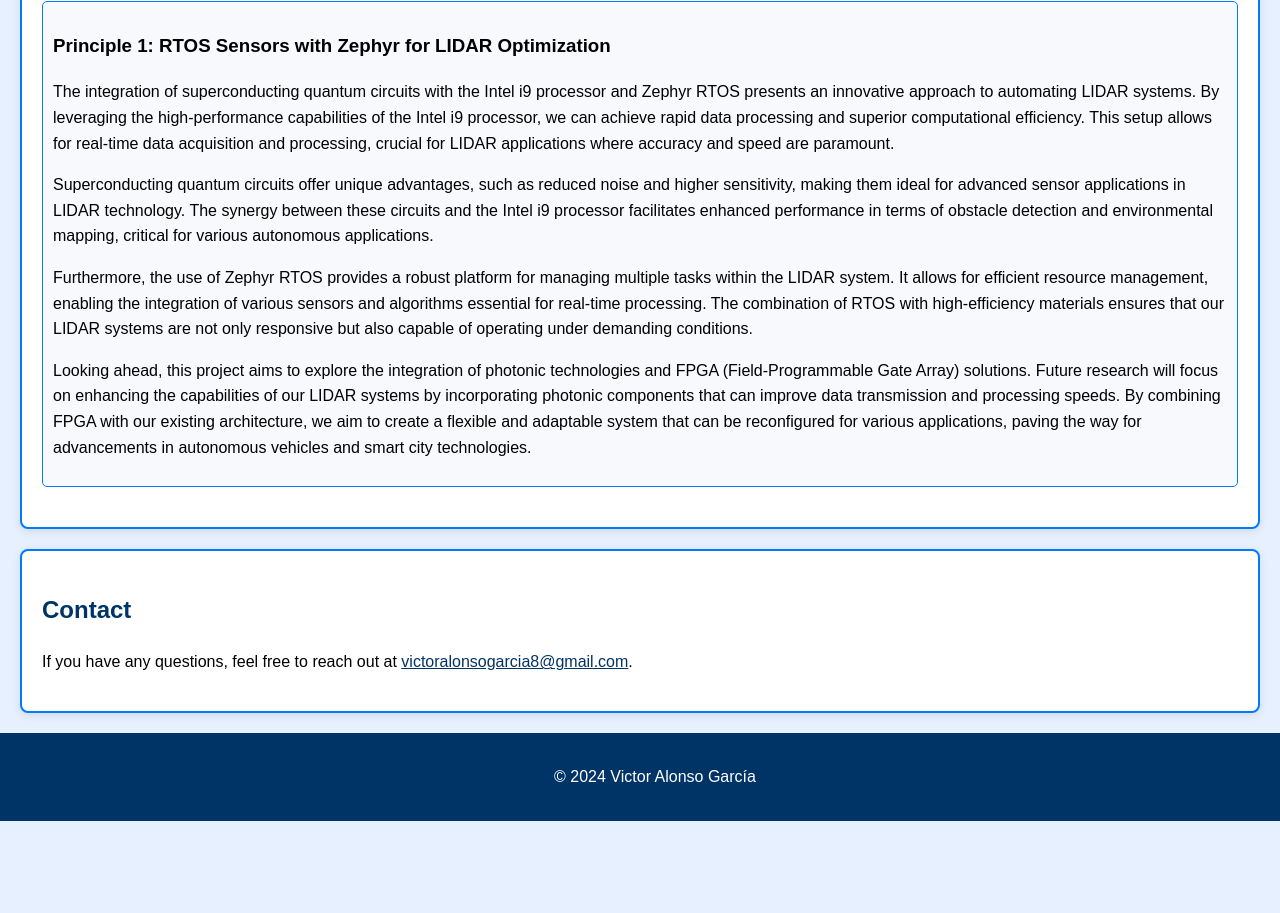
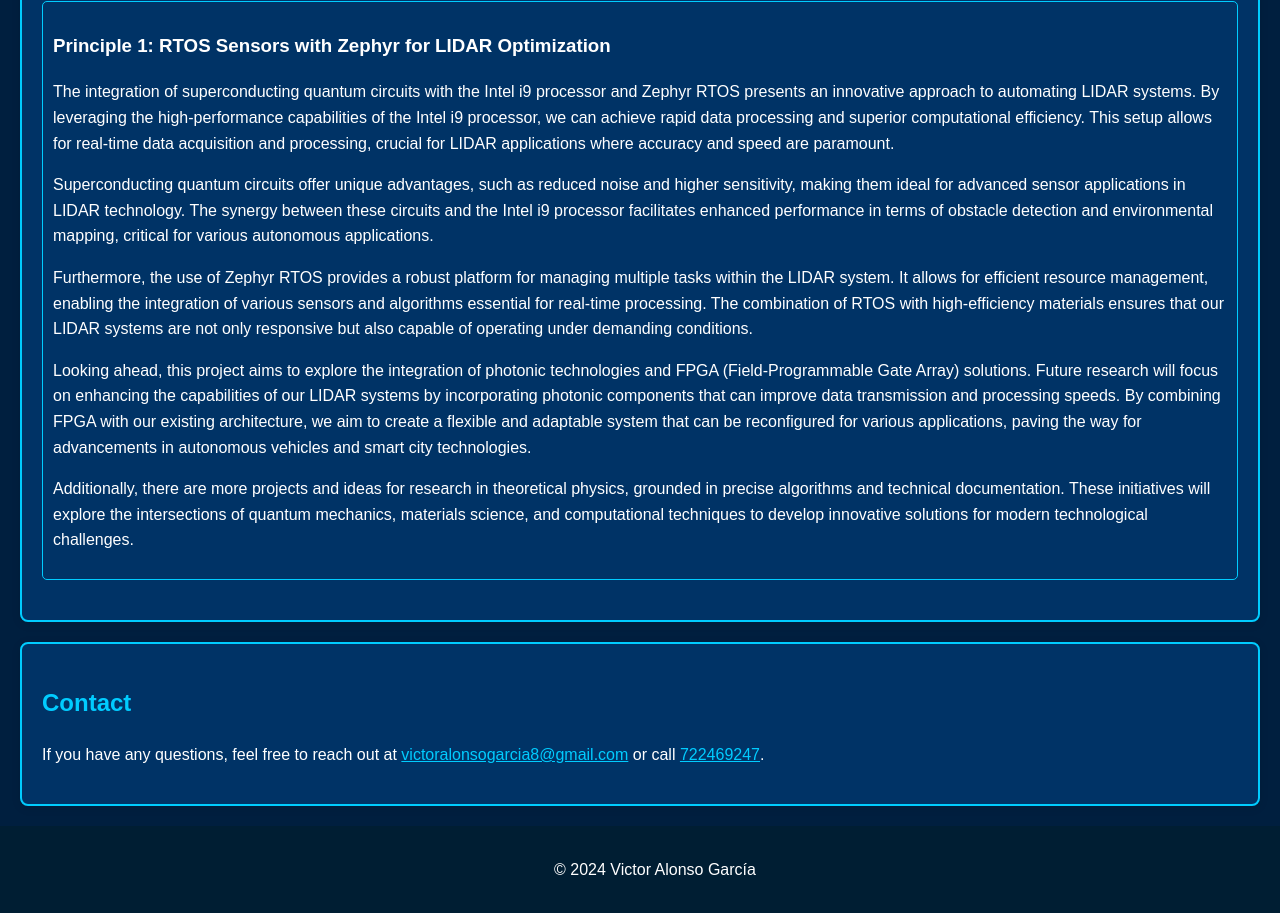
Before and after one commit to victor0989/LIDAR_Quantum_RTOS_Project, a plain HTML site: page index.html in a window 1280 px wide. Shown: the part 924-1837 px from the top of the page. Before the commit the page ends 1745 px from the top, so only its background shows below. Drawn offline with Linux system fonts and the light colour scheme.

Commit message:
Update index.html

```diff
--- a/index.html
+++ b/index.html
@@ -10,10 +10,11 @@
             line-height: 1.6;
             margin: 0;
             padding: 0;
-            background-color: #e6f0ff; /* Light blue background */
+            background-color: #001f3f; /* Navy blue background */
+            color: #ffffff; /* White text color for better contrast */
         }
         header {
-            background: #003366; /* Dark blue */
+            background: #001e33; /* Dark navy blue */
             color: #ffffff;
             padding: 20px;
             text-align: center;
@@ -36,28 +37,28 @@
         }
         nav ul li a {
             text-decoration: none;
-            color: #003366; /* Dark blue for links */
+            color: #00ccff; /* Light blue for links */
             font-weight: bold;
             transition: color 0.3s;
         }
         nav ul li a:hover {
-            color: #00509e; /* Medium blue on hover */
+            color: #0088cc; /* Medium blue on hover */
         }
         section {
             padding: 20px;
             margin: 20px;
-            background: #ffffff; /* White background for sections */
+            background: #003366; /* Darker blue for sections */
             border-radius: 8px;
-            border: 2px solid #007bff; /* Blue border */
+            border: 2px solid #00ccff; /* Light blue border */
             box-shadow: 0 2px 10px rgba(0, 0, 0, 0.1);
         }
         section h2 {
-            color: #003366; /* Dark blue for section titles */
+            color: #00ccff; /* Light blue for section titles */
         }
         footer {
             text-align: center;
             padding: 15px;
-            background: #003366; /* Dark blue */
+            background: #001e33; /* Dark navy blue */
             color: #ffffff;
             position: relative;
             bottom: 0;
@@ -65,17 +66,17 @@
         }
         .principle {
             margin-bottom: 20px;
-            border: 1px solid #007bff; /* Blue border for each principle */
+            border: 1px solid #00ccff; /* Light blue border for each principle */
             padding: 10px;
             border-radius: 5px;
-            background: #f7f9fc; /* Light background for principles */
+            background: #003366; /* Darker blue for principles */
         }
     </style>
 </head>
 <body>
     <header>
         <h1>LIDAR Systems and Quantum Architectures for Intel i9 Processors</h1>
-        <p>Contact: <a href="mailto:victoralonsogarcia8@gmail.com" style="color: #ffffff;">victoralonsogarcia8@gmail.com</a></p>
+        <p>Contact: <a href="mailto:victoralonsogarcia8@gmail.com" style="color: #ffffff;">victoralonsogarcia8@gmail.com</a> | Phone: <a href="tel:722469247" style="color: #ffffff;">722469247</a></p>
         <img src="https://raw.githubusercontent.com/victor0989/LIDAR_Quantum_RTOS_Project/main/021120_to_quantum_feat.jpg" alt="Description of the image" />
     </header>
     <nav>
@@ -101,11 +102,14 @@
             <p>
                 Looking ahead, this project aims to explore the integration of photonic technologies and FPGA (Field-Programmable Gate Array) solutions. Future research will focus on enhancing the capabilities of our LIDAR systems by incorporating photonic components that can improve data transmission and processing speeds. By combining FPGA with our existing architecture, we aim to create a flexible and adaptable system that can be reconfigured for various applications, paving the way for advancements in autonomous vehicles and smart city technologies.
             </p>
+            <p>
+                Additionally, there are more projects and ideas for research in theoretical physics, grounded in precise algorithms and technical documentation. These initiatives will explore the intersections of quantum mechanics, materials science, and computational techniques to develop innovative solutions for modern technological challenges.
+            </p>
         </div>
     </section>
     <section id="contact">
         <h2>Contact</h2>
-        <p>If you have any questions, feel free to reach out at <a href="mailto:victoralonsogarcia8@gmail.com" style="color: #003366;">victoralonsogarcia8@gmail.com</a>.</p>
+        <p>If you have any questions, feel free to reach out at <a href="mailto:victoralonsogarcia8@gmail.com" style="color: #00ccff;">victoralonsogarcia8@gmail.com</a> or call <a href="tel:722469247" style="color: #00ccff;">722469247</a>.</p>
     </section>
     <footer>
         <p>&copy; 2024 Victor Alonso García</p>
```
